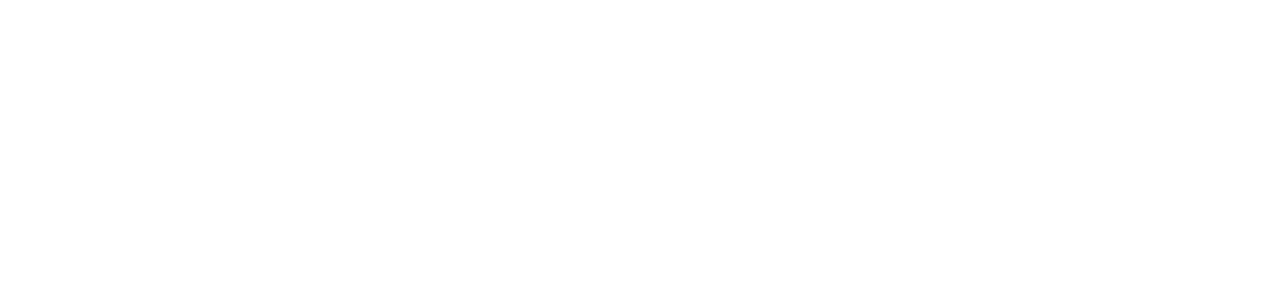
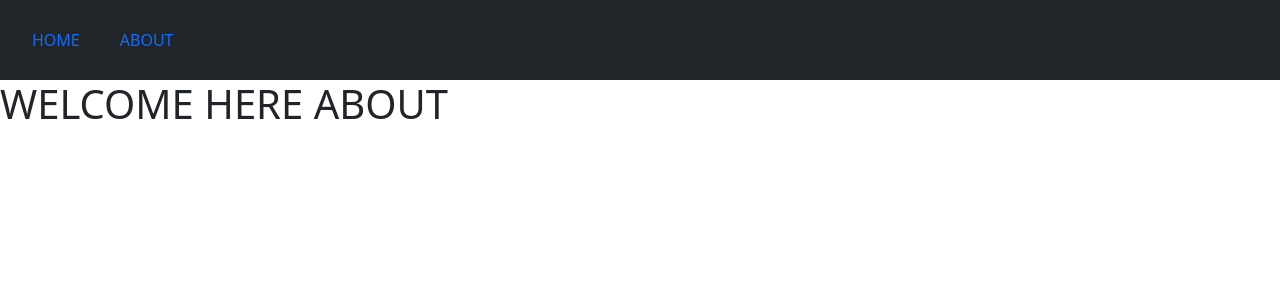
Before and after one commit to suryakiran9959/react, a React (Create React App) app: page /About in a window 1280 px wide. Shown: the top 300 px of the page. Built offline with nearby package versions, Linux system fonts and the light colour scheme.

Commit message:
navigations class one

```diff
--- a/src/App.js
+++ b/src/App.js
@@ -1,10 +1,11 @@
 
 import './App.css';
+import NavigationStack from './navigationStack/main';
 
 function App() {
   return (
     <>
-
+    <NavigationStack/>
     </>
   );
 }
--- /dev/null
+++ b/src/bootstrapHeader/header.jsx
@@ -0,0 +1,27 @@
+import { Link } from "react-router-dom"
+
+function Header(){
+
+    return(
+        <nav class="navbar navbar-expand-sm bg-dark navbar-dark">
+        <div className="container-fluid">
+          <ul className="navbar-nav" >
+            <li className="nav-item" style={{margin:"20px"}}>
+             <Link to={"/"}  style={{textDecoration:"none"}}>
+             HOME
+             </Link>
+            </li>
+
+            <li className="nav-item" style={{margin:"20px"}}>
+             <Link to={"/About"} style={{textDecoration:"none"}}>
+             ABOUT
+             </Link>
+            </li>
+
+          </ul>
+        </div>
+      </nav>
+
+    )
+}
+export default Header
--- /dev/null
+++ b/src/navigationPages/ErrorPage.jsx
@@ -0,0 +1,16 @@
+import { useNavigate } from "react-router-dom"
+import Header from "../bootstrapHeader/header"
+
+function ErrorPage(){
+    const usenavigate =useNavigate()
+    const errorNavigate=()=>{
+        usenavigate("/")
+    }
+    return(
+        <>
+        <h1>Error</h1>
+        <button onClick={errorNavigate}>Back to Home..</button>
+        </>
+    )
+}
+export default ErrorPage
--- a/src/navigationPages/about.jsx
+++ b/src/navigationPages/about.jsx
@@ -1,6 +1,9 @@
+import Header from "../bootstrapHeader/header"
+
 const About=()=>{
 return(
     <>
+    <Header/>
     <h1>WELCOME HERE ABOUT</h1>
     </>
 )
--- a/src/navigationPages/home.jsx
+++ b/src/navigationPages/home.jsx
@@ -1,8 +1,11 @@
+import Header from "../bootstrapHeader/header"
+
 const Home=()=>{
     return(
         <>
+        <Header/>
         <h1>WELCOME HOME</h1>
         </>
     )
-    }
-    export default Home
+}
+export default Home
--- a/src/navigationStack/main.jsx
+++ b/src/navigationStack/main.jsx
@@ -1,9 +1,19 @@
+import {BrowserRouter, Route, Routes} from "react-router-dom"
+import About from "../navigationPages/about"
+import Home from "../navigationPages/home"
+import ErrorPage from "../navigationPages/ErrorPage"
 
 const NavigationStack = ()=>{
     return(
-       <>
+       <BrowserRouter>
+       <Routes>
 
-       </>
+            <Route path="/" Component={Home}/>
+            <Route path="/About" Component={About}/>
+            <Route  path="*" Component={ErrorPage}/>
+
+       </Routes>
+       </BrowserRouter>
     )
 }
 export default NavigationStack
```
Also changed, not shown: 1 other file (tests, documents, lock files or other folders).
